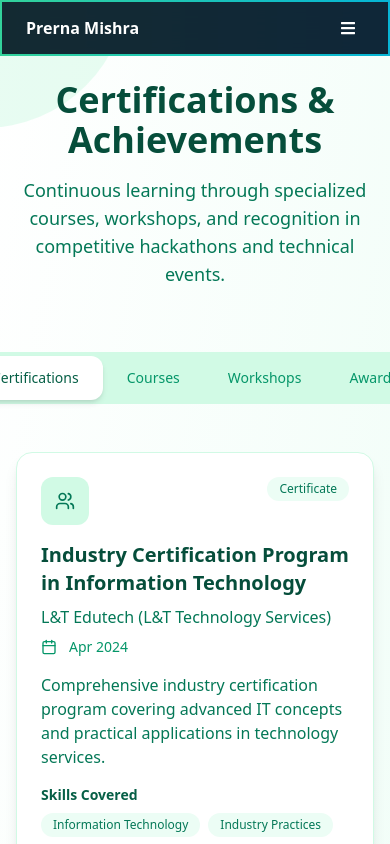
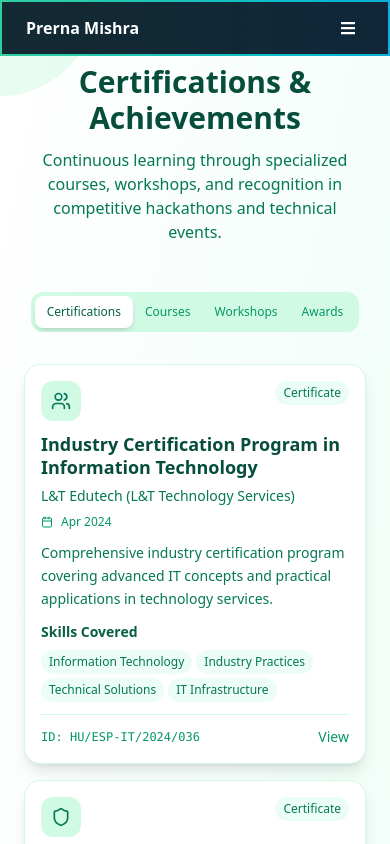
Before and after one commit to Prernamishra29/My-Portfolio, a React (Vite) app: page /projects in a window 390 px wide. Shown: the top 844 px of the page. Built offline with nearby package versions, Linux system fonts and the light colour scheme.

Commit message:
certificate

```diff
--- a/src/pages/Projects/Projects.jsx
+++ b/src/pages/Projects/Projects.jsx
@@ -147,15 +147,15 @@ const CertificatesSection = () => {
 
   const Card = ({ item, type }) => (
     <motion.div
-      className="bg-white rounded-2xl p-6 shadow-lg border border-emerald-100 h-full flex flex-col"
-      whileHover={{ y: -8, boxShadow: "0 20px 40px rgba(72, 187, 120, 0.15)" }}
+      className="bg-white rounded-2xl p-4 sm:p-6 shadow-lg border border-emerald-100 h-full flex flex-col mx-2 sm:mx-0"
+      whileHover={{ y: -4, boxShadow: "0 10px 30px rgba(72, 187, 120, 0.15)" }}
       transition={{ duration: 0.3 }}
     >
-      <div className="flex items-start justify-between mb-4">
-        <div className="w-12 h-12 bg-emerald-100 rounded-xl flex items-center justify-center text-emerald-700">
-          {item.icon || (type === "award" ? <Trophy size={24} /> : <Award size={24} />)}
+      <div className="flex items-start justify-between mb-3 sm:mb-4">
+        <div className="w-10 h-10 sm:w-12 sm:h-12 bg-emerald-100 rounded-xl flex items-center justify-center text-emerald-700 flex-shrink-0">
+          {item.icon || (type === "award" ? <Trophy size={20} className="sm:w-6 sm:h-6 w-5 h-5" /> : <Award size={20} className="sm:w-6 sm:h-6 w-5 h-5" />)}
         </div>
-        <span className="px-3 py-1 bg-emerald-50 text-emerald-700 text-xs font-medium rounded-full">
+        <span className="px-2 py-1 sm:px-3 sm:py-1 bg-emerald-50 text-emerald-700 text-xs font-medium rounded-full ml-2 flex-shrink-0">
           {type === "certificate"
             ? "Certificate"
             : type === "course"
@@ -168,48 +168,50 @@ const CertificatesSection = () => {
         </span>
       </div>
 
-      <h3 className="text-xl font-bold text-emerald-900 mb-2">{item.title}</h3>
-      <p className="text-emerald-700 mb-2">
+      <h3 className="text-lg sm:text-xl font-bold text-emerald-900 mb-2 line-clamp-2 leading-tight">{item.title}</h3>
+      <p className="text-emerald-700 mb-2 text-sm sm:text-base line-clamp-1">
         {item.issuer || item.organizer}
       </p>
 
       {/* Special award details */}
       {item.position && (
         <div className="mb-3">
-          <div className="flex items-center gap-2 mb-1">
-            <span className="px-2 py-1 bg-gradient-to-r from-yellow-400 to-orange-400 text-white text-xs font-bold rounded-full">
+          <div className="flex flex-wrap items-center gap-2 mb-1">
+            <span className="px-2 py-1 bg-gradient-to-r from-yellow-400 to-orange-400 text-white text-xs font-bold rounded-full whitespace-nowrap">
               {item.position}
             </span>
-            <span className="text-xs text-emerald-600 bg-emerald-50 px-2 py-1 rounded-full">
+            <span className="text-xs text-emerald-600 bg-emerald-50 px-2 py-1 rounded-full whitespace-nowrap">
               {item.achievementLevel}
             </span>
           </div>
-          <p className="text-sm font-medium text-emerald-800">{item.category}</p>
+          <p className="text-sm font-medium text-emerald-800 line-clamp-1">{item.category}</p>
         </div>
       )}
 
-      <div className="flex items-center gap-3 text-sm text-emerald-600 mb-4">
-        <Calendar size={16} />
-        <span>{item.date}</span>
+      <div className="flex items-center gap-2 sm:gap-3 text-xs sm:text-sm text-emerald-600 mb-3 sm:mb-4 flex-wrap">
+        <Calendar size={14} className="sm:w-4 sm:h-4 w-3 h-3 flex-shrink-0" />
+        <span className="whitespace-nowrap">{item.date}</span>
         {item.location && (
           <>
-            <MapPin size={16} />
-            <span>{item.location}</span>
+            <MapPin size={14} className="sm:w-4 sm:h-4 w-3 h-3 flex-shrink-0" />
+            <span className="whitespace-nowrap">{item.location}</span>
           </>
         )}
       </div>
 
-      <p className="text-emerald-700 mb-4 flex-grow">{item.description}</p>
+      <p className="text-emerald-700 mb-3 sm:mb-4 flex-grow text-sm sm:text-base leading-relaxed line-clamp-3">
+        {item.description}
+      </p>
 
-      <div className="mb-4">
+      <div className="mb-3 sm:mb-4">
         <h4 className="text-sm font-semibold text-emerald-800 mb-2">
           {type === "award" ? "Skills Demonstrated" : "Skills Covered"}
         </h4>
-        <div className="flex flex-wrap gap-2">
+        <div className="flex flex-wrap gap-1 sm:gap-2">
           {item.skills.map((skill, index) => (
             <span
               key={index}
-              className="px-3 py-1 bg-emerald-50 text-emerald-700 text-xs rounded-full"
+              className="px-2 py-1 bg-emerald-50 text-emerald-700 text-xs rounded-full whitespace-nowrap"
             >
               {skill}
             </span>
@@ -217,16 +219,16 @@ const CertificatesSection = () => {
         </div>
       </div>
 
-      <div className="mt-auto pt-4 border-t border-emerald-100 flex justify-between items-center">
-        <span className="text-xs font-mono text-emerald-600">ID: {item.id || "N/A"}</span>
+      <div className="mt-auto pt-3 sm:pt-4 border-t border-emerald-100 flex justify-between items-center">
+        <span className="text-xs font-mono text-emerald-600 truncate mr-2">ID: {item.id || "N/A"}</span>
         <motion.a
           href={item.link}
-          className="flex items-center text-emerald-600 hover:text-emerald-800 font-medium text-sm"
-          whileHover={{ x: 4 }}
+          className="flex items-center text-emerald-600 hover:text-emerald-800 font-medium text-sm whitespace-nowrap"
+          whileHover={{ x: 2 }}
           target="_blank"
           rel="noopener noreferrer"
         >
-          View Details <ExternalLink size={16} className="ml-1" />
+          View <ExternalLink size={14} className="ml-1 hidden sm:inline" />
         </motion.a>
       </div>
     </motion.div>
@@ -234,7 +236,7 @@ const CertificatesSection = () => {
 
   if (loading) {
     return (
-      <section className="py-20 bg-gradient-to-br from-white to-emerald-50">
+      <section className="py-16 sm:py-20 bg-gradient-to-br from-white to-emerald-50">
         <div className="max-w-6xl mx-auto px-4 text-center">
           <p className="text-emerald-700">Loading certifications...</p>
         </div>
@@ -244,7 +246,7 @@ const CertificatesSection = () => {
 
   if (error) {
     return (
-      <section className="py-20 bg-gradient-to-br from-white to-emerald-50">
+      <section className="py-16 sm:py-20 bg-gradient-to-br from-white to-emerald-50">
         <div className="max-w-6xl mx-auto px-4 text-center">
           <p className="text-emerald-700">{error}</p>
         </div>
@@ -255,30 +257,32 @@ const CertificatesSection = () => {
   return (
     <section
       ref={containerRef}
-      className="relative py-20 bg-gradient-to-br from-white to-emerald-50 overflow-hidden"
+      className="relative py-16 sm:py-20 bg-gradient-to-br from-white to-emerald-50 overflow-hidden"
       id="achievements"
     >
       {/* Decorative elements */}
-      <div className="absolute top-0 left-0 w-72 h-72 bg-emerald-100 rounded-full -translate-x-40 -translate-y-40 opacity-50"></div>
-      <div className="absolute bottom-0 right-0 w-96 h-96 bg-emerald-200 rounded-full translate-x-40 translate-y-40 opacity-30"></div>
-      <div className="absolute inset-0 bg-grid-emerald-900/[0.02] bg-[length:50px_50px]" />
+      <div className="absolute top-0 left-0 w-48 h-48 sm:w-72 sm:h-72 bg-emerald-100 rounded-full -translate-x-1/2 -translate-y-1/2 opacity-50"></div>
+      <div className="absolute bottom-0 right-0 w-64 h-64 sm:w-96 sm:h-96 bg-emerald-200 rounded-full translate-x-1/2 translate-y-1/2 opacity-30"></div>
+      <div className="absolute inset-0 bg-grid-emerald-900/[0.02] bg-[length:30px_30px] sm:bg-[length:50px_50px]" />
 
-      <div className="max-w-6xl mx-auto px-4 relative z-10">
-        <motion.div className="text-center mb-16" style={{ opacity, scale }}>
-          <h2 className="text-4xl font-bold text-emerald-900 mb-4">Certifications & Achievements</h2>
-          <p className="text-emerald-700 max-w-2xl mx-auto text-lg">
+      <div className="max-w-6xl mx-auto px-4 sm:px-6 lg:px-8 relative z-10">
+        <motion.div className="text-center mb-12 sm:mb-16" style={{ opacity, scale }}>
+          <h2 className="text-3xl sm:text-4xl font-bold text-emerald-900 mb-3 sm:mb-4 px-2">
+            Certifications & Achievements
+          </h2>
+          <p className="text-emerald-700 max-w-2xl mx-auto text-base sm:text-lg px-4">
             Continuous learning through specialized courses, workshops, and recognition in competitive hackathons and technical events.
           </p>
         </motion.div>
 
         {/* Tabs */}
-        <div className="flex justify-center mb-12">
-          <div className="inline-flex bg-emerald-100 p-1 rounded-xl">
+        <div className="flex justify-center mb-8 sm:mb-12 px-2">
+          <div className="inline-flex bg-emerald-100 p-1 rounded-xl max-w-full overflow-x-auto">
             {["certificates", "courses", "workshops", "awards"].map((tab) => (
               <button
                 key={tab}
                 onClick={() => setActiveTab(tab)}
-                className={`px-6 py-3 rounded-xl text-sm font-medium transition-all ${
+                className={`px-3 sm:px-6 py-2 sm:py-3 rounded-lg text-xs sm:text-sm font-medium transition-all whitespace-nowrap ${
                   activeTab === tab
                     ? "bg-white text-emerald-800 shadow-md"
                     : "text-emerald-600 hover:text-emerald-800"
@@ -299,7 +303,7 @@ const CertificatesSection = () => {
         {/* Cards */}
         {activeTab === "certificates" && (
           <motion.div
-            className="grid grid-cols-1 md:grid-cols-2 gap-8"
+            className="grid grid-cols-1 sm:grid-cols-2 gap-4 sm:gap-6 lg:gap-8"
             initial={{ opacity: 0 }}
             animate={{ opacity: 1 }}
             transition={{ duration: 0.5 }}
@@ -312,7 +316,7 @@ const CertificatesSection = () => {
 
         {activeTab === "courses" && (
           <motion.div
-            className="grid grid-cols-1 md:grid-cols-2 gap-8"
+            className="grid grid-cols-1 sm:grid-cols-2 gap-4 sm:gap-6 lg:gap-8"
             initial={{ opacity: 0 }}
             animate={{ opacity: 1 }}
             transition={{ duration: 0.5 }}
@@ -325,7 +329,7 @@ const CertificatesSection = () => {
 
         {activeTab === "workshops" && (
           <motion.div
-            className="grid grid-cols-1 md:grid-cols-2 gap-8"
+            className="grid grid-cols-1 sm:grid-cols-2 gap-4 sm:gap-6 lg:gap-8"
             initial={{ opacity: 0 }}
             animate={{ opacity: 1 }}
             transition={{ duration: 0.5 }}
@@ -338,7 +342,7 @@ const CertificatesSection = () => {
 
         {activeTab === "awards" && (
           <motion.div
-            className="grid grid-cols-1 md:grid-cols-2 gap-8"
+            className="grid grid-cols-1 sm:grid-cols-2 gap-4 sm:gap-6 lg:gap-8"
             initial={{ opacity: 0 }}
             animate={{ opacity: 1 }}
             transition={{ duration: 0.5 }}
@@ -349,6 +353,27 @@ const CertificatesSection = () => {
           </motion.div>
         )}
       </div>
+
+      <style jsx>{`
+        .line-clamp-1 {
+          overflow: hidden;
+          display: -webkit-box;
+          -webkit-box-orient: vertical;
+          -webkit-line-clamp: 1;
+        }
+        .line-clamp-2 {
+          overflow: hidden;
+          display: -webkit-box;
+          -webkit-box-orient: vertical;
+          -webkit-line-clamp: 2;
+        }
+        .line-clamp-3 {
+          overflow: hidden;
+          display: -webkit-box;
+          -webkit-box-orient: vertical;
+          -webkit-line-clamp: 3;
+        }
+      `}</style>
     </section>
   );
 };
```
